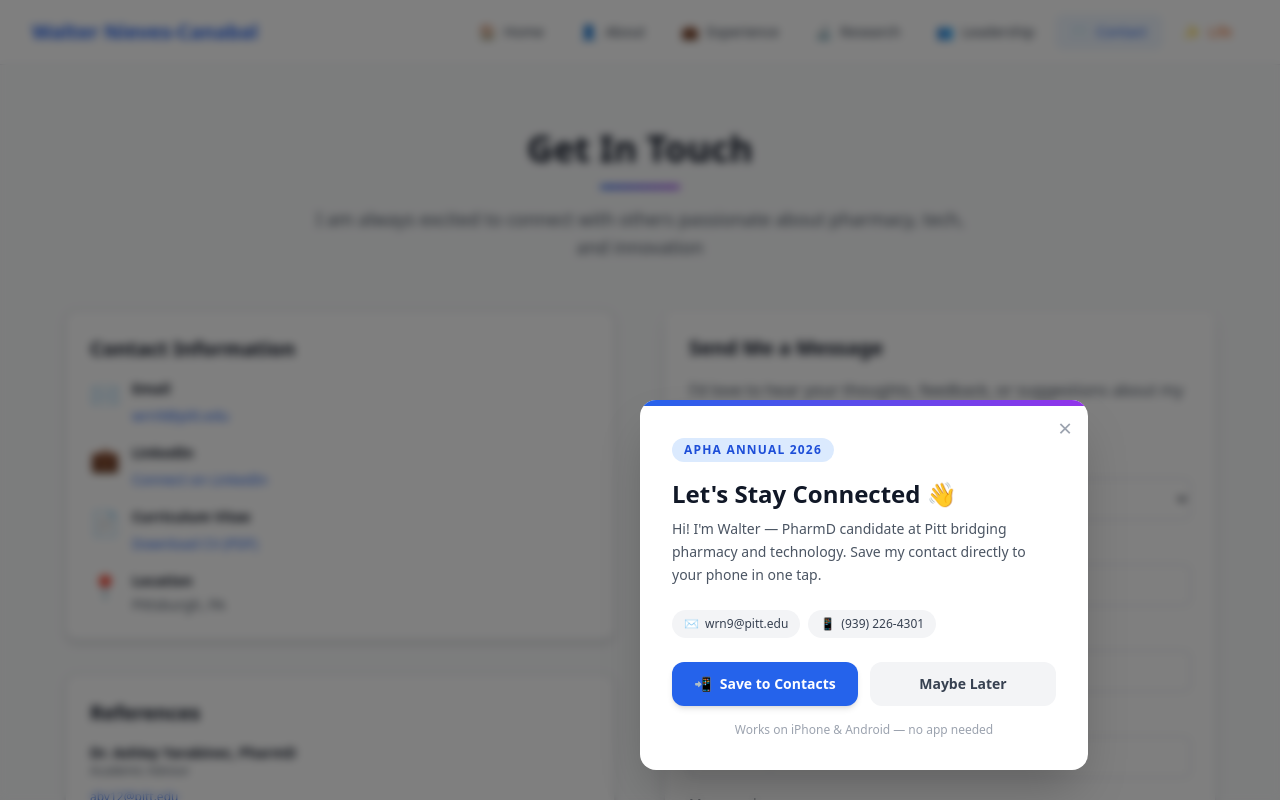
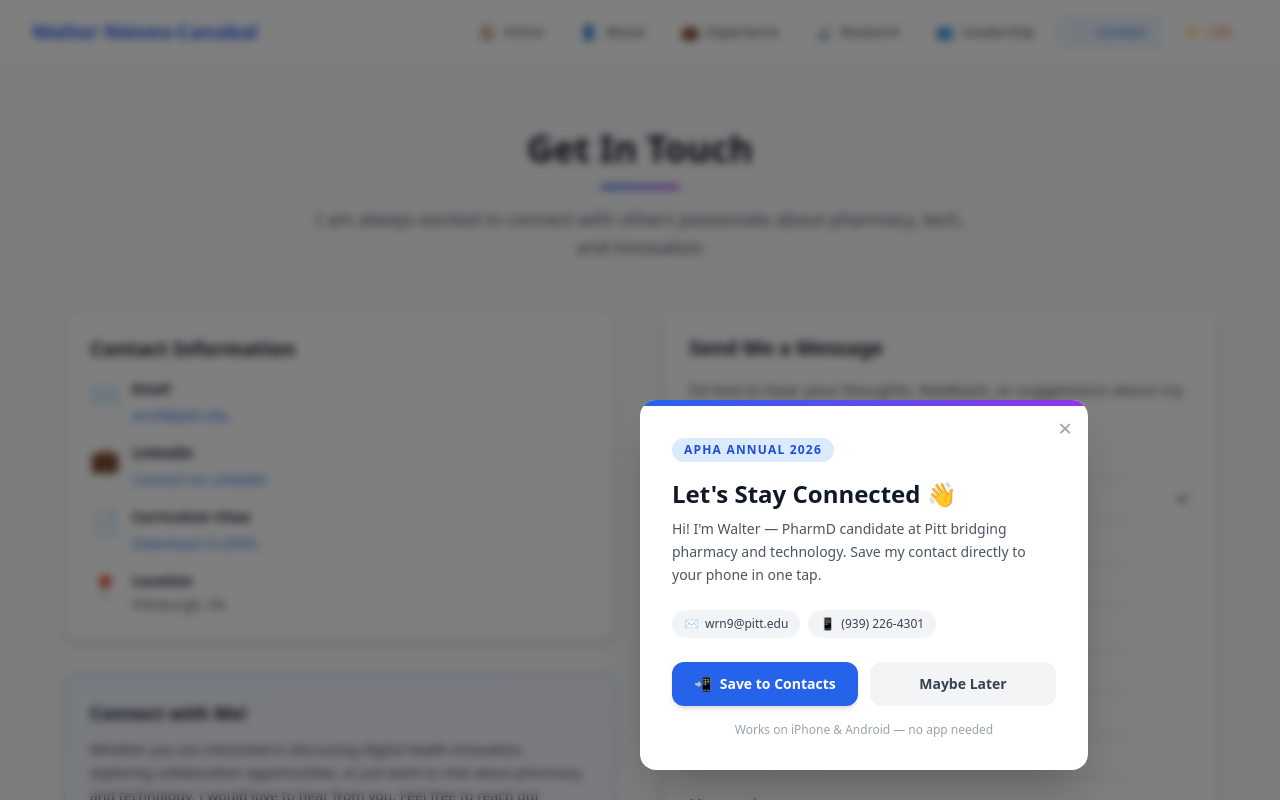
Before and after one commit to raulwnc/walter-portfolio, a Next.js app: page /contact in a window 1280 px wide. Shown: the top 800 px of the page. Built offline with nearby package versions, Linux system fonts and the light colour scheme.

Commit message:
remove references section from contact page

```diff
--- a/components/Contact.js
+++ b/components/Contact.js
@@ -1,6 +1,6 @@
 import { motion } from 'framer-motion';
 import ContactForm from './ContactForm';
-import { PERSONAL_INFO, REFERENCES } from '../data/portfolio';
+import { PERSONAL_INFO } from '../data/portfolio';
 import { ANIMATION_VARIANTS, LAYOUT } from '../utils/constants';
 
 const Contact = () => {
@@ -71,34 +71,6 @@ const Contact = () => {
                 </div>
               </div>
 
-              <div className="bg-white dark:bg-gray-900 p-6 rounded-xl border-2 border-gray-200 dark:border-gray-700 shadow-md">
-                <h3 className="text-xl font-bold text-gray-900 dark:text-gray-100 mb-4">
-                  References
-                </h3>
-                <div className="space-y-4">
-                  {REFERENCES.map((reference, index) => (
-                    <div key={index} className="pb-4 last:pb-0 border-b last:border-b-0 border-gray-200 dark:border-gray-700">
-                      <p className="font-semibold text-gray-900 dark:text-gray-100 text-sm">
-                        {reference.name}
-                      </p>
-                      {reference.title && (
-                        <p className="text-xs text-gray-600 dark:text-gray-400 mb-1">
-                          {reference.title}
-                        </p>
-                      )}
-                      {reference.institution && (
-                        <p className="text-xs text-gray-500 dark:text-gray-500 mb-2">
-                          {reference.institution}
-                        </p>
-                      )}
-                      <a href={`mailto:${reference.email}`} className="text-xs text-blue-600 dark:text-blue-400 hover:underline">
-                        {reference.email}
-                      </a>
-                    </div>
-                  ))}
-                </div>
-              </div>
-
               <div className="bg-gradient-to-br from-blue-50 to-purple-50 dark:from-blue-900/20 dark:to-purple-900/20 p-6 rounded-xl border-2 border-blue-200 dark:border-blue-700">
                 <h3 className="text-lg font-bold text-gray-900 dark:text-gray-100 mb-3">
                   Connect with Me!
```
